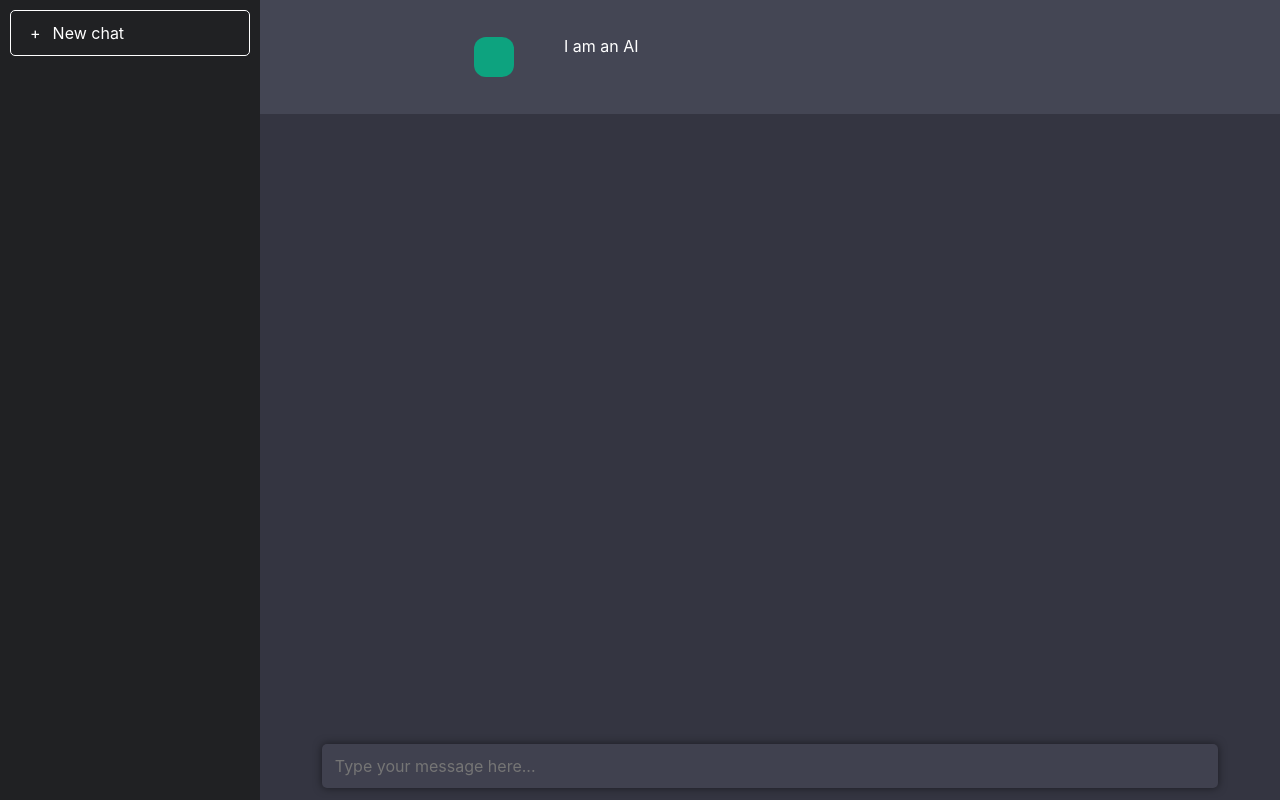
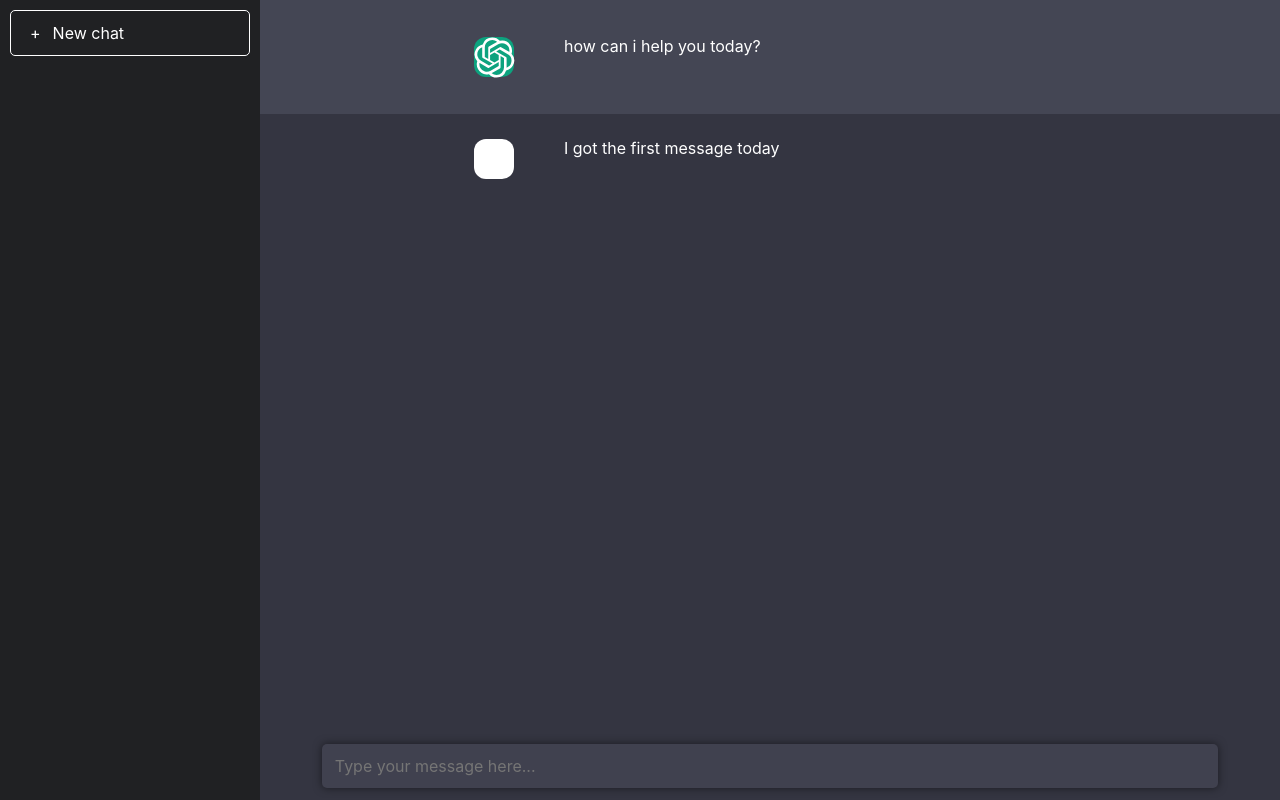
Before and after one commit to Koushal-Anitha-Raja/ChatGpt_enhanced, a React (Create React App) app: page / in a window 1280 px wide. Built offline with nearby package versions, Linux system fonts and the light colour scheme.

Commit message:
fetching api data from the server

```diff
--- a/src/App.js
+++ b/src/App.js
@@ -3,12 +3,34 @@ import "./Normal.css";
 import { useState } from "react";
 function App() {
   const [input, setInput] = useState("");
-  const [chatlog, setChatlog] = useState([]);
+  const [chatlog, setChatlog] = useState([
+    {
+      user: "gpt",
+      message: "how can i help you today?",
+    },
+    {
+      user: "me",
+      message: "I got the first message today",
+    },
+  ]);
 
   async function handleSubmit(e) {
     e.preventDefault();
     setChatlog([...chatlog, { user: "me", message: `${input}` }]);
     setInput("");
+
+    const response = await fetch("http://localhost:3000/", {
+      method: "POST",
+      headers: {
+        "Content-Type": "application/json",
+      },
+      body: JSON.stringify({
+        message: chatlog.map((message) => message.message).join(""),
+      }),
+    });
+
+    const data = await response.json();
+    console.log(data);
   }
   return (
     <div className="App">
@@ -22,13 +44,6 @@ function App() {
           {chatlog.map((message, index) => {
             return <ChatMessage key={index} message={message} />;
           })}
-          <div className="chat-message chatgpt">
-            {" "}
-            <div className="chat-message-center">
-              <div className="avatar chatgpt"> </div>
-              <div className="message">I am an AI</div>
-            </div>
-          </div>
         </div>
         <div className="chat-input-holder">
           <form onSubmit={handleSubmit}>
```
Also changed, not shown: bifrost.json (added, +8 -0 lines), 1 other file (tests, documents, lock files or other folders).
